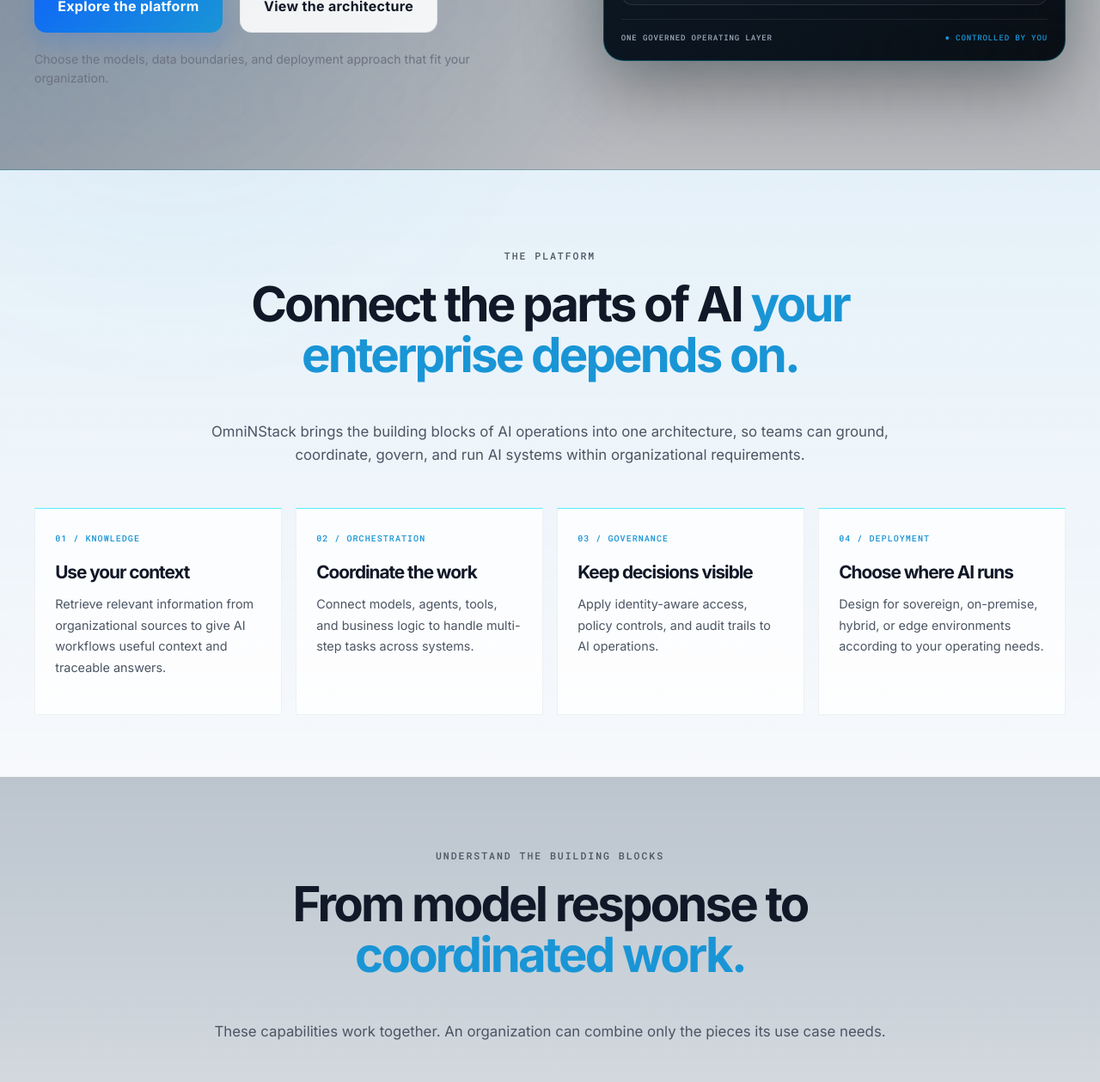
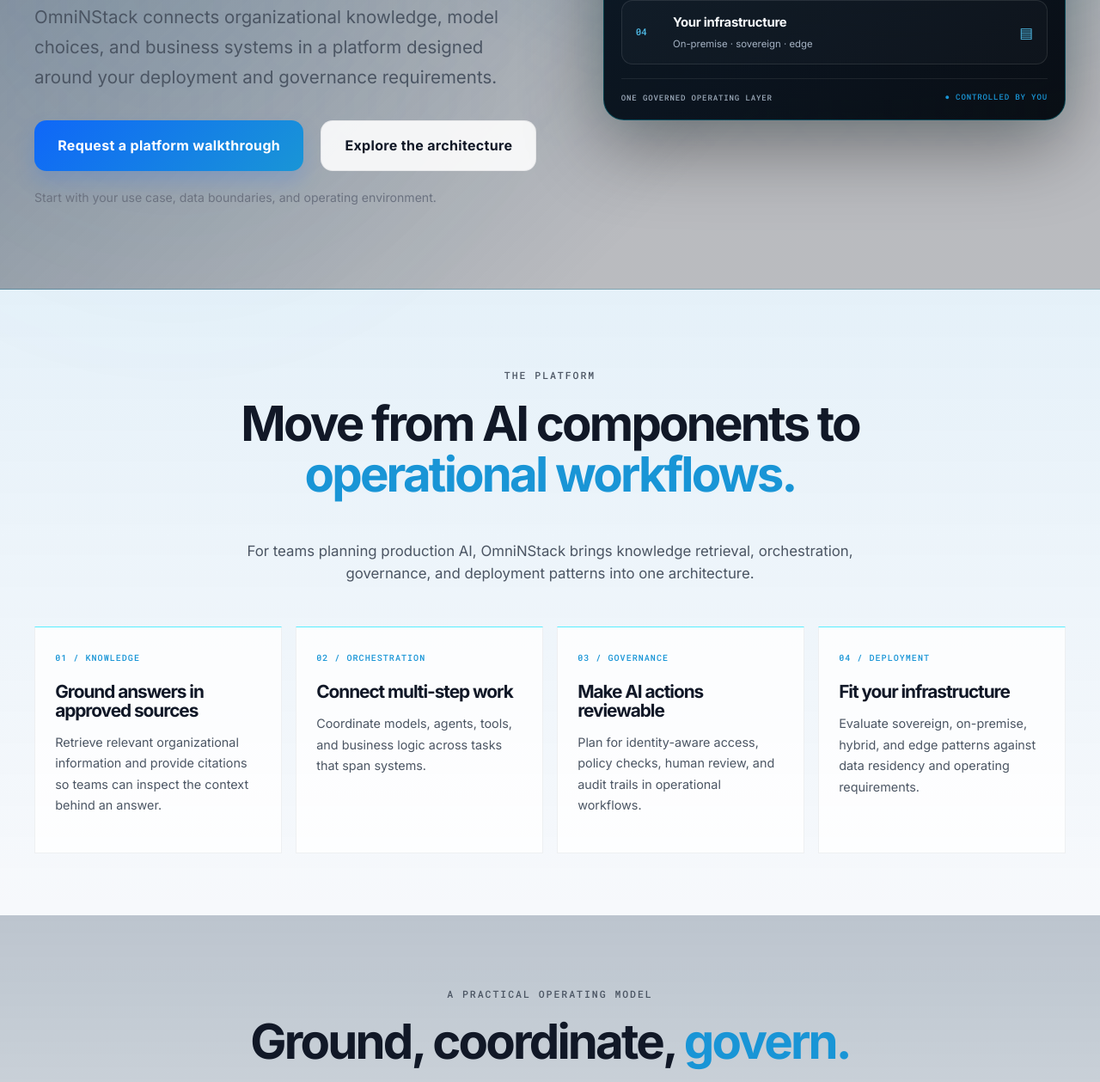
Before and after one commit to omninstack/omninstack.github.io, an Eleventy site: page src/pages/index.njk in a window 1280 px wide. Shown: the part 630-1889 px from the top of the page at 86% size. Built offline with nearby package versions, Linux system fonts and the light colour scheme; Eleventy itself is replaced by a stand-in of ours; files that its build step writes are made by us from their sources.

Commit message:
Update index.njk

```diff
--- a/src/pages/index.njk
+++ b/src/pages/index.njk
@@ -1,7 +1,7 @@
 ---
 layout: base.njk
 permalink: index.html
-title: Enterprise AI Platform
+title: OmniNStack | Enterprise AI Platform
 description: OmniNStack helps enterprises build and operate AI systems across their knowledge, workflows, and infrastructure—with governance and deployment choices designed for organizational control.
 canonicalUrl: https://www.omninstack.com/
 ---
@@ -9,14 +9,14 @@ canonicalUrl: https://www.omninstack.com/
 <section class="home-hero">
   <div class="container home-hero-grid">
     <div class="home-hero-copy reveal">
-      <p class="eyebrow mono">THE ENTERPRISE AI PLATFORM</p>
-      <h1>Enterprise AI, <span class="gradient-text">built around your control.</span></h1>
-      <p class="home-hero-lead">Bring models, organizational knowledge, and business workflows together in a platform designed for governed AI operations.</p>
+      <p class="eyebrow mono">FOR ENTERPRISE AI, DATA &amp; ARCHITECTURE TEAMS</p>
+      <h1>Move enterprise AI from isolated pilots into <span class="gradient-text">governed workflows.</span></h1>
+      <p class="home-hero-lead">OmniNStack connects organizational knowledge, model choices, and business systems in a platform designed around your deployment and governance requirements.</p>
       <div class="cta-row">
-        <a href="#platform" class="btn btn-primary">Explore the platform</a>
-        <a href="/whitepaper.html" class="btn btn-outline">View the architecture</a>
+        <a href="mailto:info@omninstack.com?subject=OmniNStack%20platform%20walkthrough" class="btn btn-primary">Request a platform walkthrough</a>
+        <a href="/whitepaper.html" class="btn btn-outline">Explore the architecture</a>
       </div>
-      <p class="home-hero-note">Choose the models, data boundaries, and deployment approach that fit your organization.</p>
+      <p class="home-hero-note">Start with your use case, data boundaries, and operating environment.</p>
     </div>
 
     <div class="platform-visual reveal" role="img" aria-label="OmniNStack platform layers connect enterprise applications and people to governed AI workflows, knowledge, models, data, and infrastructure">
@@ -35,14 +35,14 @@ canonicalUrl: https://www.omninstack.com/
   <div class="container">
     <div class="section-heading reveal">
       <p class="eyebrow mono">THE PLATFORM</p>
-      <h2>Connect the parts of AI <span class="accent-text">your enterprise depends on.</span></h2>
-      <p>OmniNStack brings the building blocks of AI operations into one architecture, so teams can ground, coordinate, govern, and run AI systems within organizational requirements.</p>
+      <h2>Move from AI components to <span class="accent-text">operational workflows.</span></h2>
+      <p>For teams planning production AI, OmniNStack brings knowledge retrieval, orchestration, governance, and deployment patterns into one architecture.</p>
     </div>
     <div class="capability-grid">
-      <article class="capability-card reveal"><span class="capability-number">01 / KNOWLEDGE</span><h3>Use your context</h3><p>Retrieve relevant information from organizational sources to give AI workflows useful context and traceable answers.</p></article>
-      <article class="capability-card reveal"><span class="capability-number">02 / ORCHESTRATION</span><h3>Coordinate the work</h3><p>Connect models, agents, tools, and business logic to handle multi-step tasks across systems.</p></article>
-      <article class="capability-card reveal"><span class="capability-number">03 / GOVERNANCE</span><h3>Keep decisions visible</h3><p>Apply identity-aware access, policy controls, and audit trails to AI operations.</p></article>
-      <article class="capability-card reveal"><span class="capability-number">04 / DEPLOYMENT</span><h3>Choose where AI runs</h3><p>Design for sovereign, on-premise, hybrid, or edge environments according to your operating needs.</p></article>
+      <article class="capability-card reveal"><span class="capability-number">01 / KNOWLEDGE</span><h3>Ground answers in approved sources</h3><p>Retrieve relevant organizational information and provide citations so teams can inspect the context behind an answer.</p></article>
+      <article class="capability-card reveal"><span class="capability-number">02 / ORCHESTRATION</span><h3>Connect multi-step work</h3><p>Coordinate models, agents, tools, and business logic across tasks that span systems.</p></article>
+      <article class="capability-card reveal"><span class="capability-number">03 / GOVERNANCE</span><h3>Make AI actions reviewable</h3><p>Plan for identity-aware access, policy checks, human review, and audit trails in operational workflows.</p></article>
+      <article class="capability-card reveal"><span class="capability-number">04 / DEPLOYMENT</span><h3>Fit your infrastructure</h3><p>Evaluate sovereign, on-premise, hybrid, and edge patterns against data residency and operating requirements.</p></article>
     </div>
   </div>
 </section>
@@ -50,9 +50,9 @@ canonicalUrl: https://www.omninstack.com/
 <section class="concept-section" id="how-it-works">
   <div class="container">
     <div class="section-heading reveal">
-      <p class="eyebrow mono">UNDERSTAND THE BUILDING BLOCKS</p>
-      <h2>From model response to <span class="accent-text">coordinated work.</span></h2>
-      <p>These capabilities work together. An organization can combine only the pieces its use case needs.</p>
+      <p class="eyebrow mono">A PRACTICAL OPERATING MODEL</p>
+      <h2>Ground, coordinate, <span class="accent-text">govern.</span></h2>
+      <p>Combine the capabilities a workflow requires, with people accountable for how AI operates.</p>
     </div>
     <div class="concept-flow">
       <article class="concept-step reveal"><span class="concept-symbol">M</span><span class="concept-kind">MODEL</span><h3>Generate</h3><p>A language model interprets an input and generates an output.</p></article>
@@ -72,12 +72,12 @@ canonicalUrl: https://www.omninstack.com/
     <div class="section-heading reveal">
       <p class="eyebrow mono">WHERE IT APPLIES</p>
       <h2>One platform. <span class="accent-text">Different operating environments.</span></h2>
-      <p>Explore the kinds of enterprise work represented across OmniNStack’s engineering portfolio.</p>
+      <p>Explore platform patterns and examples across enterprise knowledge, industrial systems, and AI trust.</p>
     </div>
     <div class="use-case-grid">
-      <article class="use-case-card reveal"><div class="use-case-index">01</div><div><p class="eyebrow mono">KNOWLEDGE &amp; WORKFLOWS</p><h3>Bring trusted knowledge into AI workflows</h3><p>Connect retrieval, model choice, and tool use for document and web research tasks.</p></div><span class="use-case-tags">RAG · AGENTS · CONNECTORS</span></article>
-      <article class="use-case-card reveal"><div class="use-case-index">02</div><div><p class="eyebrow mono">EDGE &amp; INDUSTRIAL AI</p><h3>Run intelligence closer to operations</h3><p>Explore edge inference, connected devices, and digital twin systems for physical environments.</p></div><span class="use-case-tags">EDGE · IIOT · DIGITAL TWINS</span></article>
-      <article class="use-case-card reveal"><div class="use-case-index">03</div><div><p class="eyebrow mono">TRUST &amp; SECURITY</p><h3>Apply AI to high-trust operations</h3><p>Develop threat intelligence and trust and safety capabilities with policy and audit needs in view.</p></div><span class="use-case-tags">SECURITY · POLICY · AUDIT</span></article>
+      <article class="use-case-card reveal"><div class="use-case-index">01</div><div><p class="eyebrow mono">KNOWLEDGE &amp; WORKFLOWS</p><h3>Bring trusted knowledge into AI workflows</h3><p>Explore a platform overview of retrieval, orchestration, and enterprise knowledge architecture.</p><a class="text-link" href="/documentation.html">Explore platform documentation <span aria-hidden="true">→</span></a></div><span class="use-case-tags">RAG · AGENTS · CONNECTORS</span></article>
+      <article class="use-case-card reveal"><div class="use-case-index">02</div><div><p class="eyebrow mono">EDGE &amp; INDUSTRIAL AI</p><h3>Run intelligence closer to operations</h3><p>Consider edge inference and connected systems for environments with local data and response needs.</p><a class="text-link" href="/whitepaper.html">Review deployment patterns <span aria-hidden="true">→</span></a></div><span class="use-case-tags">EDGE · IIOT · DIGITAL TWINS</span></article>
+      <article class="use-case-card reveal"><div class="use-case-index">03</div><div><p class="eyebrow mono">TRUST &amp; SECURITY</p><h3>Apply AI to high-trust operations</h3><p>See how trust and safety capabilities can support policy-aware review and decision logging.</p><a class="text-link" href="/marketing/contexa.html">Explore Contexa <span aria-hidden="true">→</span></a></div><span class="use-case-tags">SECURITY · POLICY · AUDIT</span></article>
     </div>
   </div>
 </section>
@@ -102,8 +102,8 @@ canonicalUrl: https://www.omninstack.com/
 <section class="home-cta">
   <div class="container">
     <div class="home-cta-panel reveal">
-      <div><p class="eyebrow mono">START A CONVERSATION</p><h2>Plan your enterprise AI architecture with <span class="accent-text">control in mind.</span></h2><p>Talk with OmniNStack about your deployment environment, knowledge sources, and workflow requirements.</p></div>
-      <div class="home-cta-actions"><a href="mailto:info@omninstack.com" class="btn btn-primary">Contact OmniNStack</a><a href="/developers.html" class="text-link">Explore developer resources <span aria-hidden="true">→</span></a></div>
+      <div><p class="eyebrow mono">PLAN YOUR NEXT STEP</p><h2>Have an AI workflow to bring into <span class="accent-text">production?</span></h2><p>Share your use case, deployment constraints, and governance requirements with the OmniNStack team.</p></div>
+      <div class="home-cta-actions"><a href="mailto:info@omninstack.com?subject=OmniNStack%20platform%20walkthrough" class="btn btn-primary">Request a platform walkthrough</a><a href="/developers.html" class="text-link">Explore developer resources <span aria-hidden="true">→</span></a></div>
     </div>
   </div>
 </section>
```
